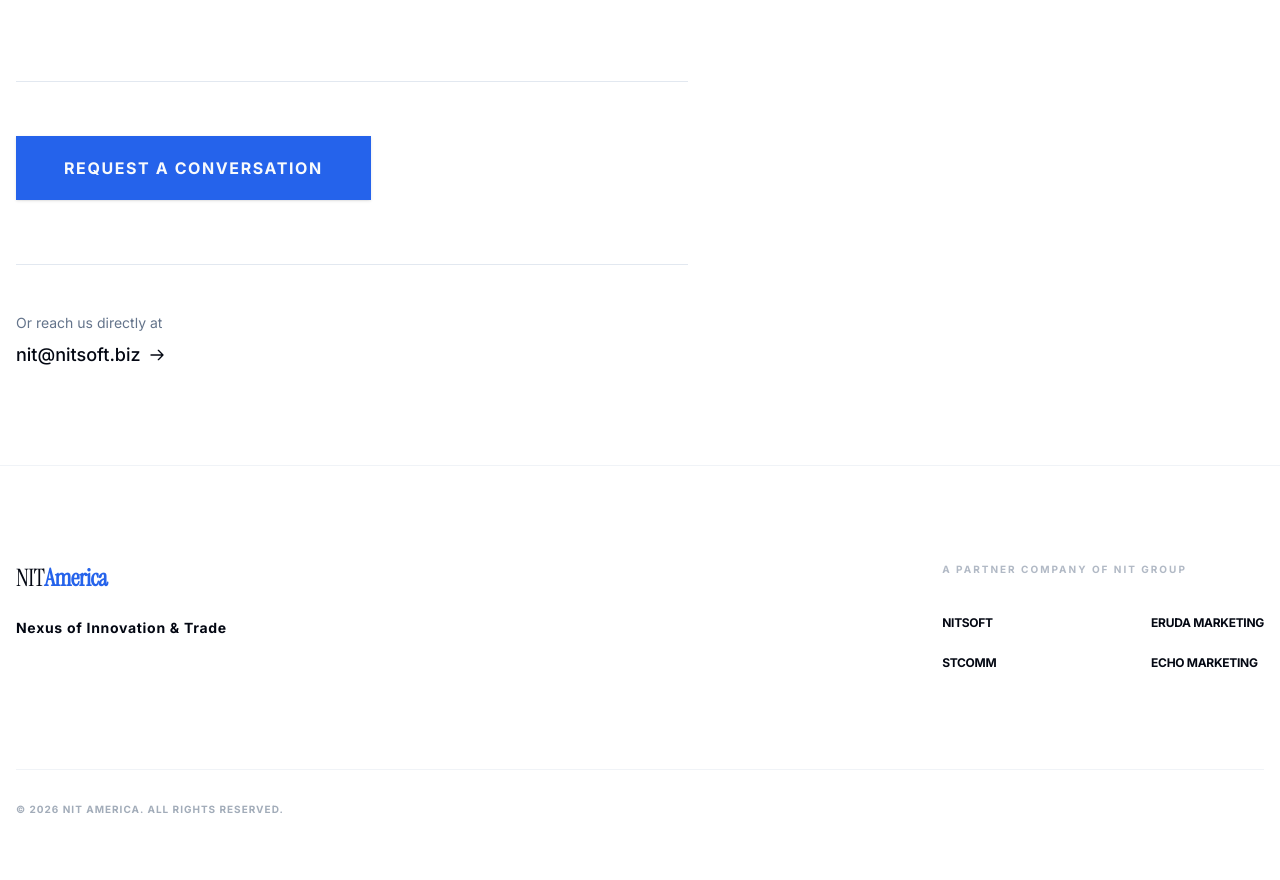
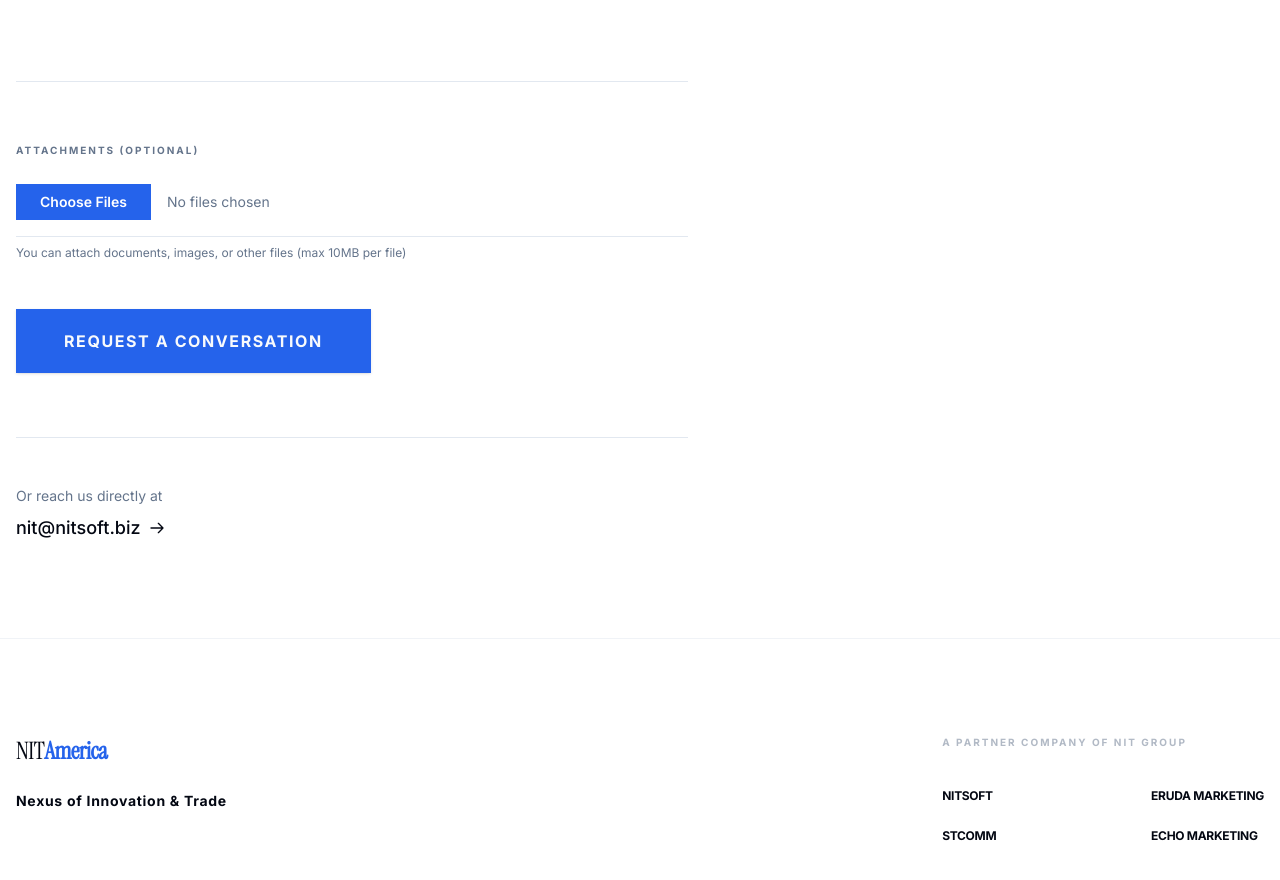
Before and after one commit to giri-nitsoft/nit-america, a React (Vite) app: page /contact in a window 1280 px wide. Shown: the part 840-1720 px from the top of the page. Built offline with nearby package versions, Linux system fonts and the light colour scheme.

Commit message:
ㅍ260209.5

```diff
--- a/src/pages/Contact/index.tsx
+++ b/src/pages/Contact/index.tsx
@@ -1,9 +1,15 @@
 import { Button } from "@/components/ui/button";
 import { motion } from "framer-motion";
 import { useForm, ValidationError } from '@formspree/react';
+import { useState } from 'react';
 
 const Contact = () => {
     const [state, handleSubmit] = useForm("xgolvary");
+    const [selectedFiles, setSelectedFiles] = useState<FileList | null>(null);
+
+    const handleFileChange = (e: React.ChangeEvent<HTMLInputElement>) => {
+        setSelectedFiles(e.target.files);
+    };
 
     return (
         <div className="relative min-h-screen">
@@ -110,6 +116,43 @@ const Contact = () => {
                                         className="text-sm text-red-500 mt-1"
                                     />
                                 </div>
+                                <div className="space-y-2 group">
+                                    <label
+                                        className="text-[10px] font-bold uppercase tracking-[0.2em] text-muted-foreground group-focus-within:text-accent transition-colors"
+                                    >
+                                        Attachments (Optional)
+                                    </label>
+                                    <div className="relative border-b border-border py-4 flex items-center gap-4">
+                                        <input
+                                            id="file"
+                                            type="file"
+                                            name="file"
+                                            multiple
+                                            onChange={handleFileChange}
+                                            className="hidden"
+                                        />
+                                        <label
+                                            htmlFor="file"
+                                            className="px-6 py-2 bg-accent text-white text-sm font-semibold cursor-pointer hover:bg-accent/90 transition-colors inline-block"
+                                        >
+                                            Choose Files
+                                        </label>
+                                        <span className="text-sm text-muted-foreground">
+                                            {selectedFiles && selectedFiles.length > 0
+                                                ? Array.from(selectedFiles).map(f => f.name).join(', ')
+                                                : 'No files chosen'}
+                                        </span>
+                                    </div>
+                                    <p className="text-xs text-muted-foreground mt-1">
+                                        You can attach documents, images, or other files (max 10MB per file)
+                                    </p>
+                                    <ValidationError
+                                        prefix="File"
+                                        field="file"
+                                        errors={state.errors}
+                                        className="text-sm text-red-500 mt-1"
+                                    />
+                                </div>
                                 <Button
                                     type="submit"
                                     size="lg"
```
